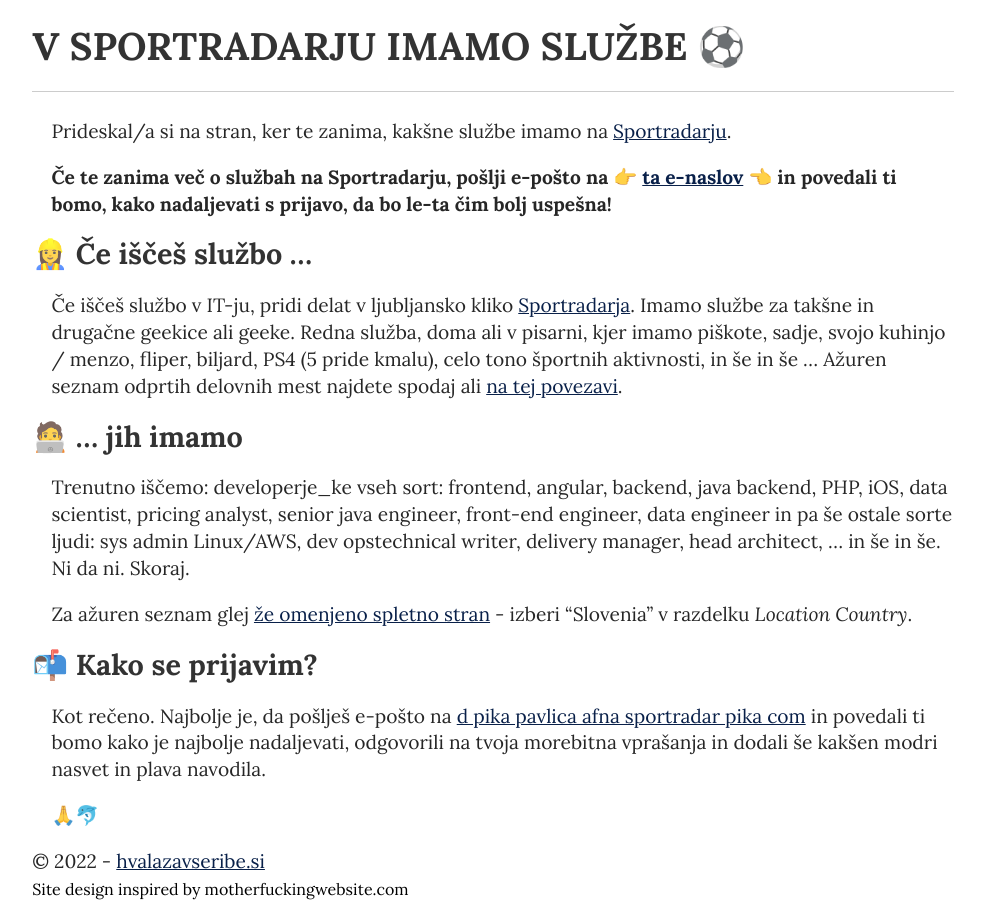
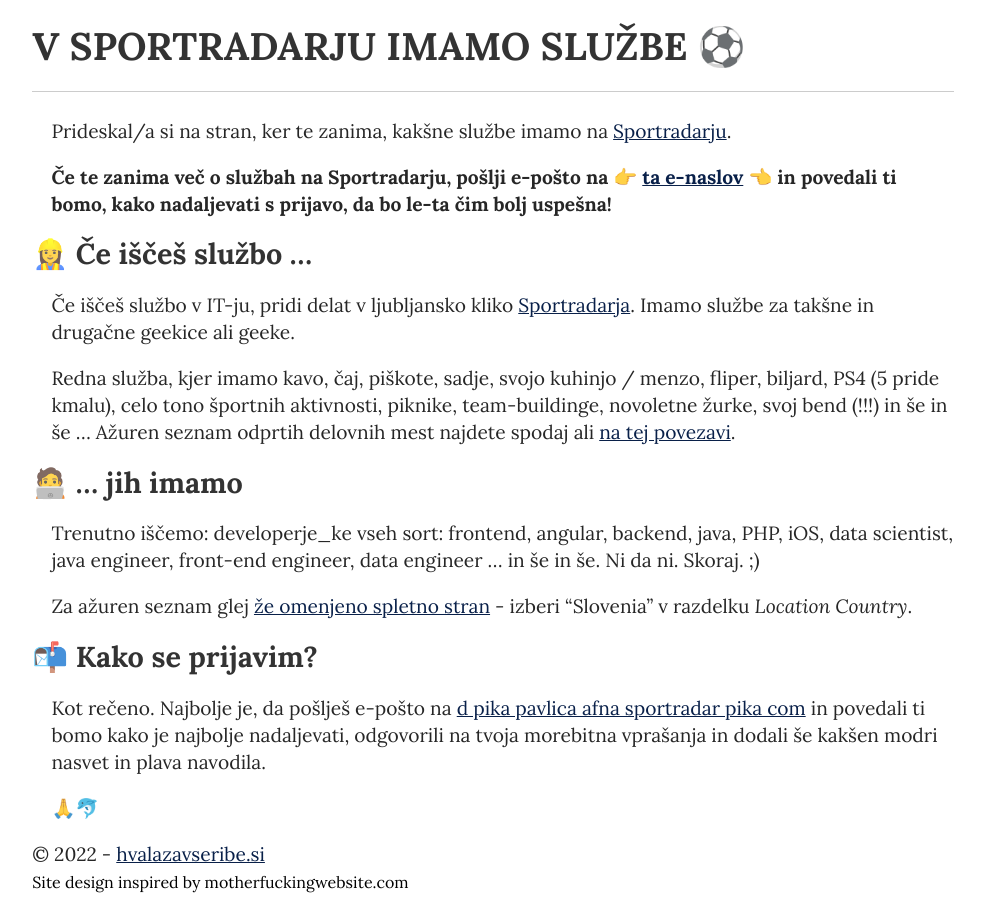
Before and after one commit to hvalazavseribe/hvalazavseribe.github.io, a Jekyll site: the page built from sportradar.md, in a window 1280 px wide. Shown: the whole page, without its empty margins (147-1130 px from the left). Built offline with Jekyll 4.4.1, drawn with Linux system fonts in a browser that asks for light colours.

Commit message:
Sportradar

```diff
--- a/sportradar.md
+++ b/sportradar.md
@@ -15,11 +15,13 @@ Prideskal/a si na stran, ker te zanima, kakšne službe imamo na [Sportradarju](
 
 ## 👷‍♀️ Če iščeš službo ...
 
-Če iščeš službo v IT-ju, pridi delat v ljubljansko kliko [Sportradarja](https://sportradar.com/ljubljana). Imamo službe za takšne in drugačne geekice ali geeke. Redna služba, doma ali v pisarni, kjer imamo piškote, sadje, svojo kuhinjo / menzo, fliper, biljard, PS4 (5 pride kmalu), celo tono športnih aktivnosti, in še in še … Ažuren seznam odprtih delovnih mest najdete spodaj ali [na tej povezavi](https://sportradar.wd3.myworkdayjobs.com/sportradar_careers?locationcountry=db69d9f0446c11de98360015c5e6daf6).
+Če iščeš službo v IT-ju, pridi delat v ljubljansko kliko [Sportradarja](https://sportradar.com/ljubljana). Imamo službe za takšne in drugačne geekice ali geeke.
+
+Redna služba, kjer imamo kavo, čaj, piškote, sadje, svojo kuhinjo / menzo, fliper, biljard, PS4 (5 pride kmalu), celo tono športnih aktivnosti, piknike, team-buildinge, novoletne žurke, svoj bend (!!!) in še in še … Ažuren seznam odprtih delovnih mest najdete spodaj ali [na tej povezavi](https://sportradar.wd3.myworkdayjobs.com/sportradar_careers?locationcountry=db69d9f0446c11de98360015c5e6daf6).
 
 ## 🧑‍💻 ... jih imamo
 
-Trenutno iščemo: developerje_ke vseh sort: frontend, angular, backend, java backend, PHP, iOS, data scientist, pricing analyst, senior java engineer, front-end engineer, data engineer in pa še ostale sorte ljudi: sys admin Linux/AWS, dev opstechnical writer,  delivery manager, head architect, … in še in še. Ni da ni. Skoraj.
+Trenutno iščemo: developerje_ke vseh sort: frontend, angular, backend, java, PHP, iOS, data scientist, java engineer, front-end engineer, data engineer … in še in še. Ni da ni. Skoraj. ;)
 
 Za ažuren seznam glej [že omenjeno spletno stran](https://sportradar.wd3.myworkdayjobs.com/sportradar_careers?locationcountry=db69d9f0446c11de98360015c5e6daf6) - izberi "Slovenia" v razdelku _Location Country_.
 
```
